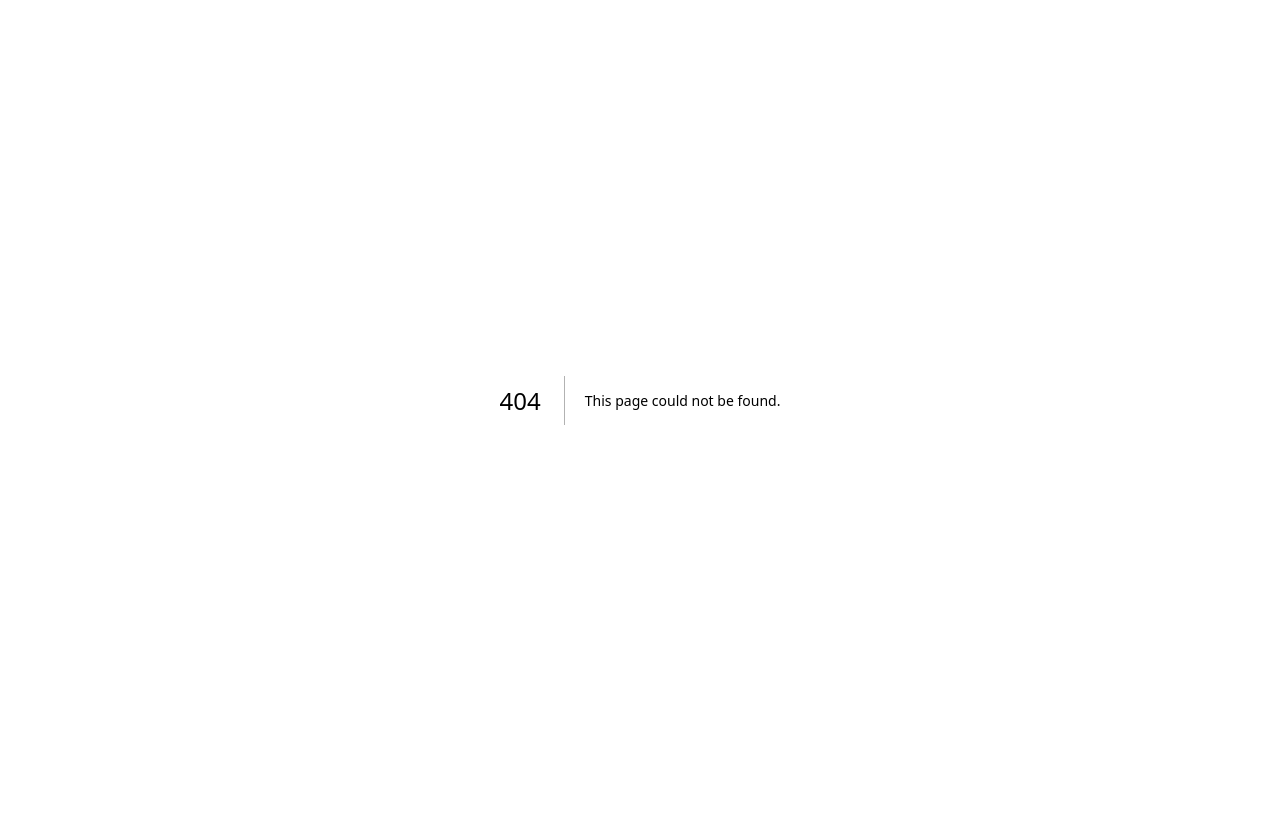
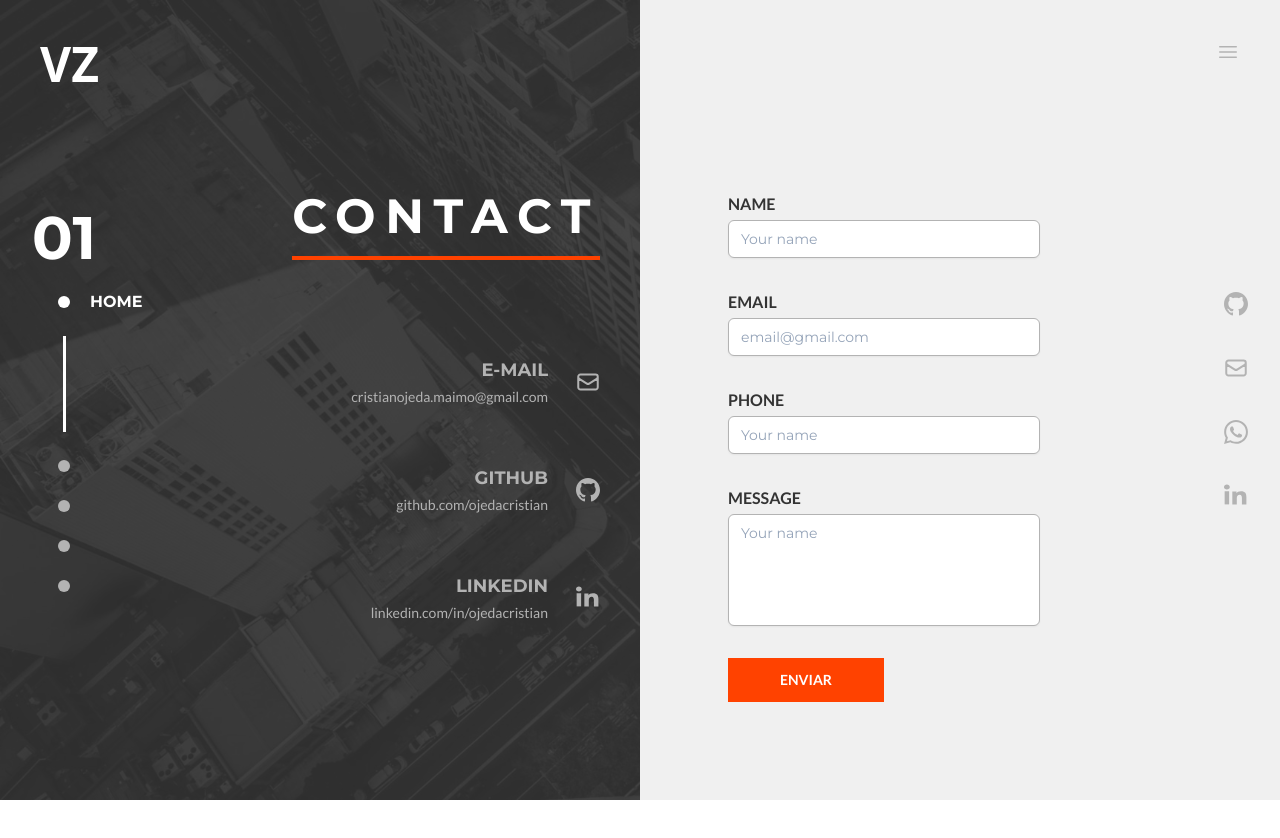
Before and after one commit to ojedacristian/personal-portfolio, a Next.js app: page /contact in a window 1280 px wide. Before the commit this address had no page. Shown: the top 838 px of the page. Before the commit the page ends 800 px from the top, so only its background shows below. Built offline with nearby package versions, Linux system fonts and the light colour scheme.

Commit message:
add Contact Page

```diff
--- a/components/icons.tsx
+++ b/components/icons.tsx
@@ -19,9 +19,9 @@ export const LinkedinIcon: React.FC = () => {
   )
 }
 
-export const MailIcon = (): React.ReactElement => {
+export const MailIcon = ({ color, height }: { color?: string, height?: string }): React.ReactElement => {
   return (
-    <svg xmlns="http://www.w3.org/2000/svg" fill="none" viewBox="0 0 24 24" strokeWidth={2} stroke="currentColor" className="h-6 w-6 text-brand-gray">
+    <svg xmlns="http://www.w3.org/2000/svg" fill="none" viewBox="0 0 24 24" strokeWidth={2} stroke="currentColor" className={`text-brand-${color || 'gray'} ${height || 'h-6 w-6'}`}>
       <path strokeLinecap="round" strokeLinejoin="round" d="M21.75 6.75v10.5a2.25 2.25 0 01-2.25 2.25h-15a2.25 2.25 0 01-2.25-2.25V6.75m19.5 0A2.25 2.25 0 0019.5 4.5h-15a2.25 2.25 0 00-2.25 2.25m19.5 0v.243a2.25 2.25 0 01-1.07 1.916l-7.5 4.615a2.25 2.25 0 01-2.36 0L3.32 8.91a2.25 2.25 0 01-1.07-1.916V6.75" />
     </svg>
 
--- /dev/null
+++ b/pages/contact/index.tsx
@@ -0,0 +1,72 @@
+import { Layout } from '@/components/Layout'
+import { type NextPage } from 'next'
+import { GithubIcon, LinkedinIcon, MailIcon } from '../../components/icons'
+
+const ContactPage: NextPage = () => {
+  return (
+        <Layout>
+            <div className="absolute -z-50 h-screen w-1/2 bg-[url('/homebg.jpg')] bg-cover bg-no-repeat grayscale" />
+            <div className='absolute -z-40 h-screen w-1/2 bg-brand-darkGray opacity-90 ' />
+            <div className='absolute right-0 -z-40 h-screen w-1/2 bg-[#efefef] opacity-90 ' />
+
+            <div className='h-screen'>
+
+                <div className='container mx-auto flex justify-center gap-20 p-48'>
+                    <div className='w-1/2 text-right'>
+                        <h1 className='inline-block border-b-4 border-brand-orange pb-4 font-montserrat text-5xl font-bold uppercase tracking-[0.2em]'>
+                            Contact
+                        </h1>
+                        <div className='flex flex-col items-end gap-14 pt-24 text-brand-gray'>
+                            <div className='flex items-center gap-7 font-lato'>
+                                <div>
+                                    <span className='block font-montserrat text-lg font-bold uppercase'>E-mail</span>
+                                    <a href='mailto:cristianojeda.maimo@gmail.com' className='text-sm'>cristianojeda.maimo@gmail.com </a>
+                                </div>
+                                <MailIcon />
+                            </div>
+                            <div className='flex items-center gap-7 font-lato'>
+                                <div>
+                                    <span className='block font-montserrat text-lg font-bold uppercase'>Github</span>
+                                    <a href='https://github.com/ojedacristian' target='_blank' className='text-sm' rel="noreferrer">github.com/ojedacristian </a>
+                                </div>
+                                <GithubIcon />
+                            </div>
+                            <div className='flex items-center gap-7 font-lato'>
+                                <div>
+                                    <span className='block font-montserrat text-lg font-bold uppercase'>Linkedin</span>
+                                    <a href='https://www.linkedin.com/in/ojedacristian/' target='_blank' className='text-sm' rel="noreferrer">linkedin.com/in/ojedacristian </a>
+                                </div>
+                                <LinkedinIcon />
+                            </div>
+
+                        </div>
+                    </div>
+                    <div className='w-1/2 text-black'>
+                        <form className='flex flex-col gap-8 px-12 font-lato text-brand-darkGray [&>div>input]:font-montserrat [&>div>textarea]:font-montserrat'>
+                            <div>
+                                <label htmlFor="name" className='block font-bold uppercase'>Name</label>
+                                <input type="text" placeholder='Your name' className='mt-1 block w-full rounded-md border border-brand-gray px-3 py-2 text-sm shadow-sm placeholder:text-slate-400  focus:border-brand-orange focus:outline-none focus:ring-1 focus:ring-brand-orange' />
+                            </div>
+                            <div>
+                                <label htmlFor="email" className='block font-bold uppercase'>Email</label>
+                                <input type="text" placeholder='email@gmail.com' className='mt-1 block w-full rounded-md border border-brand-gray px-3 py-2 text-sm shadow-sm placeholder:text-slate-400  focus:border-brand-orange focus:outline-none focus:ring-1 focus:ring-brand-orange' />
+                            </div>
+                            <div>
+                                <label htmlFor="phone" className='block font-bold uppercase'>phone</label>
+                                <input type="text" placeholder='Your name' className='mt-1 block w-full rounded-md border border-brand-gray px-3 py-2 text-sm shadow-sm placeholder:text-slate-400  focus:border-brand-orange focus:outline-none focus:ring-1 focus:ring-brand-orange' />
+                            </div>
+                            <div>
+                                <label htmlFor="name" className='block font-bold uppercase'>Message</label>
+                                <textarea placeholder='Your name' className='mt-1 block h-28 w-full resize-none rounded-md border border-brand-gray px-3 py-2 text-sm shadow-sm  placeholder:text-slate-400 focus:border-brand-orange focus:outline-none focus:ring-1 focus:ring-brand-orange' />
+                            </div>
+                            <button className='w-1/2 bg-brand-orange p-3 text-sm font-bold uppercase text-white'>Enviar</button>
+                        </form>
+                    </div>
+
+                </div>
+            </div>
+        </Layout>
+  )
+}
+
+export default ContactPage
```
